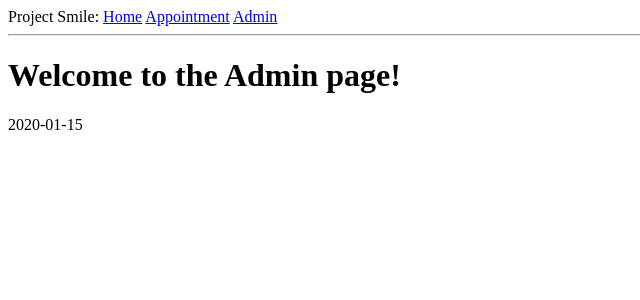
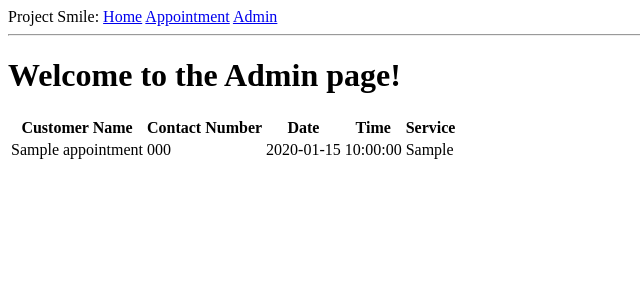
Before and after one commit to dom-aquino/project-smile, a Flask app: page /admin in a window 1280 px wide. Shown: the top 300 px of the page, without its empty margins (0-640 px from the left). Run offline with Flask 3, Linux system fonts and the light colour scheme; tables that the repository leaves empty hold one stand-in row (values such as "Sample post"); parts of the project's set-up code (start-up, migrations or seed data) failed here and were passed over.

Commit message:
Update service field in the appointment form

```diff
--- a/main_app/templates/admin.html
+++ b/main_app/templates/admin.html
@@ -2,7 +2,22 @@
 
 {% block content %}
     <h1>Welcome to the Admin page!</h1>
-    {% for appt in appts %}
-        <p>{{ appt.appt_date }}</p>
-    {% endfor %}
+    <table>
+        <tr>
+            <th>Customer Name</th>
+            <th>Contact Number</th>
+            <th>Date</th>
+            <th>Time</th>
+            <th>Service</th>
+        </tr>
+        {% for appt in appts %}
+            <tr>
+                <td>{{ appt.name }}</td>
+                <td>{{ appt.contact_number }}</td>
+                <td>{{ appt.appt_date }}</td>
+                <td>{{ appt.appt_time }}</td>
+                <td>{{ appt.service }}</td>
+            </tr>
+        {% endfor %}
+    </table>
 {% endblock %}
```
Also changed, not shown: main_app/forms.py (+7 -8 lines), app.db.
